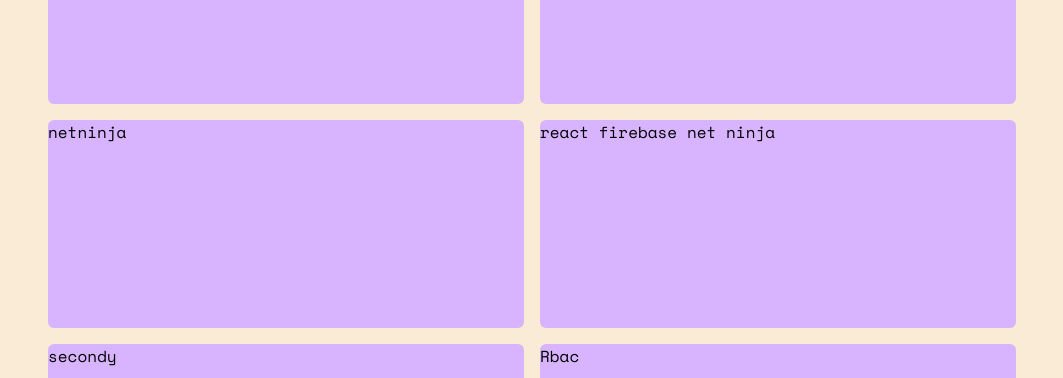
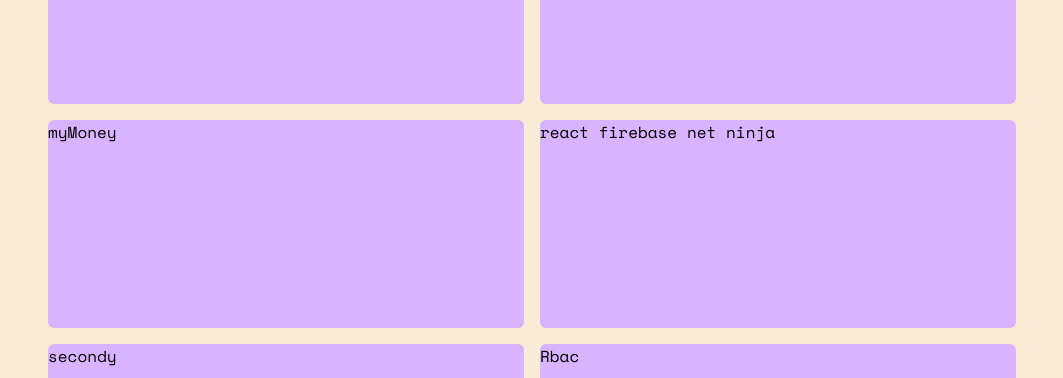
Before and after one commit to Narazxc/Narazxc.github.io, a React (Vite) app: page / in a window 1280 px wide. Shown: the part 960-1338 px from the top of the page, without its empty margins (108-1171 px from the left). Built offline with nearby package versions, Linux system fonts and the light colour scheme.

Commit message:
Update projectData object

```diff
--- a/src/components/Card.jsx
+++ b/src/components/Card.jsx
@@ -1,6 +1,6 @@
 function Card({ project }) {
   return (
-    <a href={project.link} target="_blank" rel="noreferrer">
+    <a href={project.url} target="_blank" rel="noreferrer">
       <div className="h-52 rounded-md bg-purple-300 hover:bg-green-300">
         {project.name}
       </div>
--- a/src/data/projects.js
+++ b/src/data/projects.js
@@ -1,52 +1,83 @@
 export const projectData = [
   {
     name: "Fast React Pizza",
+    technologies: [],
+    description: "",
     image: "",
-    link: "",
+    url: "",
+    status: "",
   },
   {
     name: "World Wise",
+    technologies: [],
+    description: "",
     image: "",
-    link: "https://world-wise-narazxc.vercel.app",
+    url: "https://world-wise-narazxc.vercel.app",
+    status: "",
   },
   {
     name: "usePopcorn",
+    technologies: [],
+    description: "",
     image: "",
-    link: "https://use-popcorn-amber.vercel.app",
+    url: "https://use-popcorn-amber.vercel.app",
+    status: "",
   },
   {
     name: "React quiz",
+    technologies: [],
+    description: "",
     image: "",
-    link: "",
+    url: "",
+    status: "",
   },
   {
-    name: "netninja",
+    name: "myMoney",
+    technologies: [],
+    description: "",
     image: "",
-    link: "",
+    url: "https://mymoney-app-f9599.firebaseapp.com",
+    status: "",
   },
   {
     name: "react firebase net ninja",
+    technologies: [],
+    description: "",
     image: "",
-    link: "",
+    url: "",
+    status: "",
   },
   {
     name: "secondy",
+    technologies: [],
+    description: "",
     image: "",
-    link: "",
+    url: "",
+    status: "",
   },
   {
     name: "Rbac",
+    technologies: [],
+    description: "Slow because this project uses free hosting plan",
     image: "",
-    link: "",
+    url: "https://rbac-user-management.onrender.com/",
+    status: "",
   },
+
   {
     name: "the-wild-oasis",
+    technologies: [],
+    description: "",
     image: "",
-    link: "https://the-wild-oasis-narazxc.vercel.app",
+    url: "https://the-wild-oasis-narazxc.vercel.app",
+    status: "",
   },
   {
     name: "Countries-Catalog",
+    technologies: [],
+    description: "",
     image: "",
-    link: "https://narazxc.github.io/Countries-Catalog",
+    url: "https://narazxc.github.io/Countries-Catalog",
+    status: "",
   },
 ];
```
